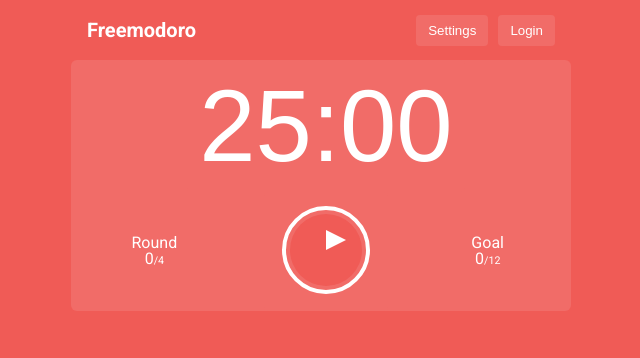
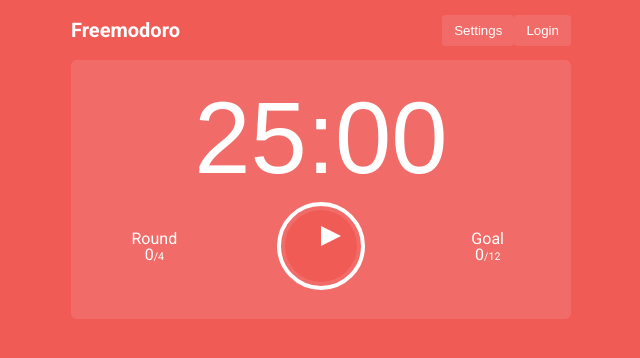
Before and after one commit to jaredblumer/freemodoro, a React (Create React App) app: page / in a window 1280 px wide. Shown: the top 358 px of the page, without its empty margins (319-959 px from the left). Built offline with nearby package versions, Linux system fonts and the light colour scheme.

Commit message:
Add new styles

```diff
--- a/src/App.css
+++ b/src/App.css
@@ -42,6 +42,8 @@ body {
 .display {
   background-color: #f16c68;
   border-radius: 6px;
+  padding: 20px 0;
+  text-align: center;
 }
 
 .goal {
@@ -73,33 +75,16 @@ body {
   text-align: right;
 }
 
+.menu button {
+  padding: 8px 12px !important;
+}
+
 .menu-button {
   cursor: pointer;
 }
 
-nav {
-  background-color: gray;
-  margin-top: -50%;
-  max-width: 500px;
-  overflow: hidden;
-  position: fixed;
-  transition: 1s;
-  z-index: 0;
-}
-
 .nav-active {
   margin-top: 0px;
-}
-
-nav ul {
-  list-style-type: none;
-  text-align: center;
-  margin: 0;
-  padding: 0;
-}
-
-nav li {
-  margin: 1em;
 }
 
 .password-requirements {
@@ -120,7 +105,7 @@ nav li {
 }
 
 .Pomodoro {
-  margin: 0;
+  margin: 0 20px;
   max-width: 500px;
 }
 
@@ -130,9 +115,8 @@ nav li {
   background-color: #f16c68;
   color: white;
   cursor: pointer;
-  margin-left: 10px;
   outline: none;
-  padding: 8px 12px;
+  padding: 0;
 }
 
 .Pomodoro header {
@@ -140,7 +124,7 @@ nav li {
   display: flex;
   flex-flow: row;
   height: 60px;
-  padding: 0 1em;
+  padding: 0;
   z-index: 999;
 }
 
@@ -155,6 +139,10 @@ nav li {
 
 .progress-bar {
   transition: all 1s ease;
+}
+
+.round-type span {
+  padding: 2px 12px;
 }
 
 .settings-container input {
```
